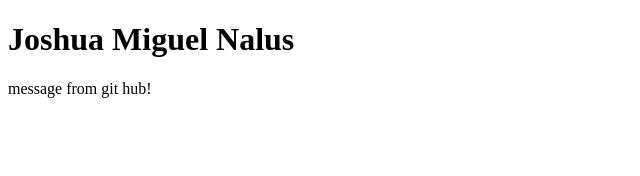
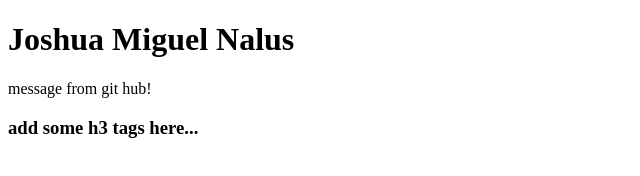
Before and after one commit to jnalus23/git-two, a plain HTML site: page index.html in a window 1280 px wide. Shown: the whole page, without its empty margins (0-640 px from the left). Drawn offline with Linux system fonts and the light colour scheme.

Commit message:
add some h3 here

```diff
--- a/index.html
+++ b/index.html
@@ -7,5 +7,6 @@
   <body>
     <h1>Joshua Miguel Nalus</h1>
     <p>message from git hub!</p>
+    <h3>add some h3 tags here...</h3>
   </body>
 </html>
```
